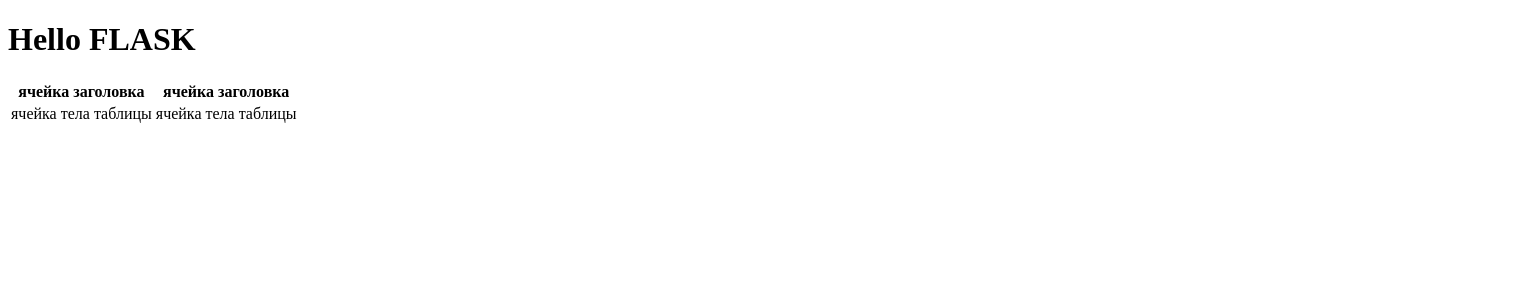
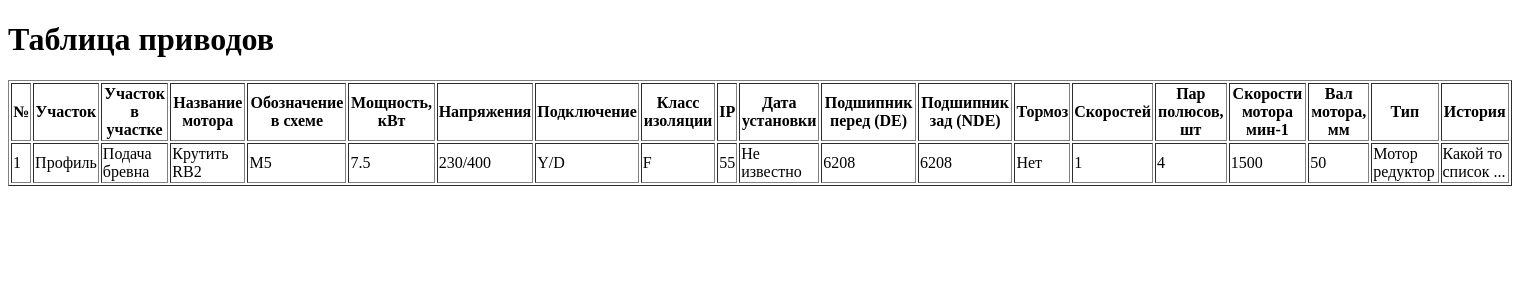
Before and after one commit to verstal4ik/project1, a Flask app: page /table in a window 1520 px wide. Shown: the top 300 px of the page. Run offline with Flask 2, Linux system fonts and the light colour scheme.

Commit message:
Change Table1

```diff
--- a/start.py
+++ b/start.py
@@ -34,3 +34,11 @@ def add_message():
 @app.route('/table')
 def table():
 	return render_template("table.html")
+
+@app.route('/add_zone')
+def add_zone():
+	return ("add_zone")
+
+@app.route('/add_motor')
+def add_motor():
+	return ('Тут будем добавлять мотор')
--- a/templates/table.html
+++ b/templates/table.html
@@ -1,10 +1,53 @@
 {%extends "body.html"%}
 
 {% block content %}
- 	<h1>Hello FLASK</h1>
+ 	<h1>Таблица приводов</h1>
 
-<table>
-<tr><th>ячейка заголовка</th><th>ячейка заголовка</th></tr>
-<tr><td>ячейка тела таблицы</td><td>ячейка тела таблицы</td></tr>
+<table  border="1">
+<tr>
+	<th>№</th>
+	<th>Участок</th>
+	<th>Участок в участке</th>
+	<th>Название мотора</th>
+	<th>Обозначение в схеме</th>
+	<th>Мощность, кВт</th>
+	<th>Напряжения</th>
+	<th>Подключение</th>
+	<th>Класс изоляции</th>
+	<th>IP</th>
+	<th>Дата установки</th>
+	<th>Подшипник перед (DE)</th>
+	<th>Подшипник зад (NDE)</th>
+	<th>Тормоз</th>
+	<th>Скоростей</th>
+	<th>Пар полюсов, шт</th>
+	<th>Скорости мотора мин-1</th>
+	<th>Вал мотора, мм</th>
+	<th>Тип</th>
+	<th>История</th>
+
+</tr>
+<tr>
+	<td>1</td>
+	<td>Профиль</td>
+	<td>Подача бревна</td>
+	<td>Крутить RB2</td>
+	<td>M5</td>
+	<td>7.5</td>
+	<td>230/400</td>
+	<td>Y/D</td>
+	<td>F</td>
+	<td>55</td>
+	<td>Не известно</td>
+	<td>6208</td>
+	<td>6208</td>
+	<td>Нет</td>
+	<td>1</td>
+	<td>4</td>
+	<td>1500</td>
+	<td>50</td>
+	<td>Мотор редуктор</td>
+	<td>Какой то список ... </td>
+</tr>
 </table>
 {%endblock%}
```
